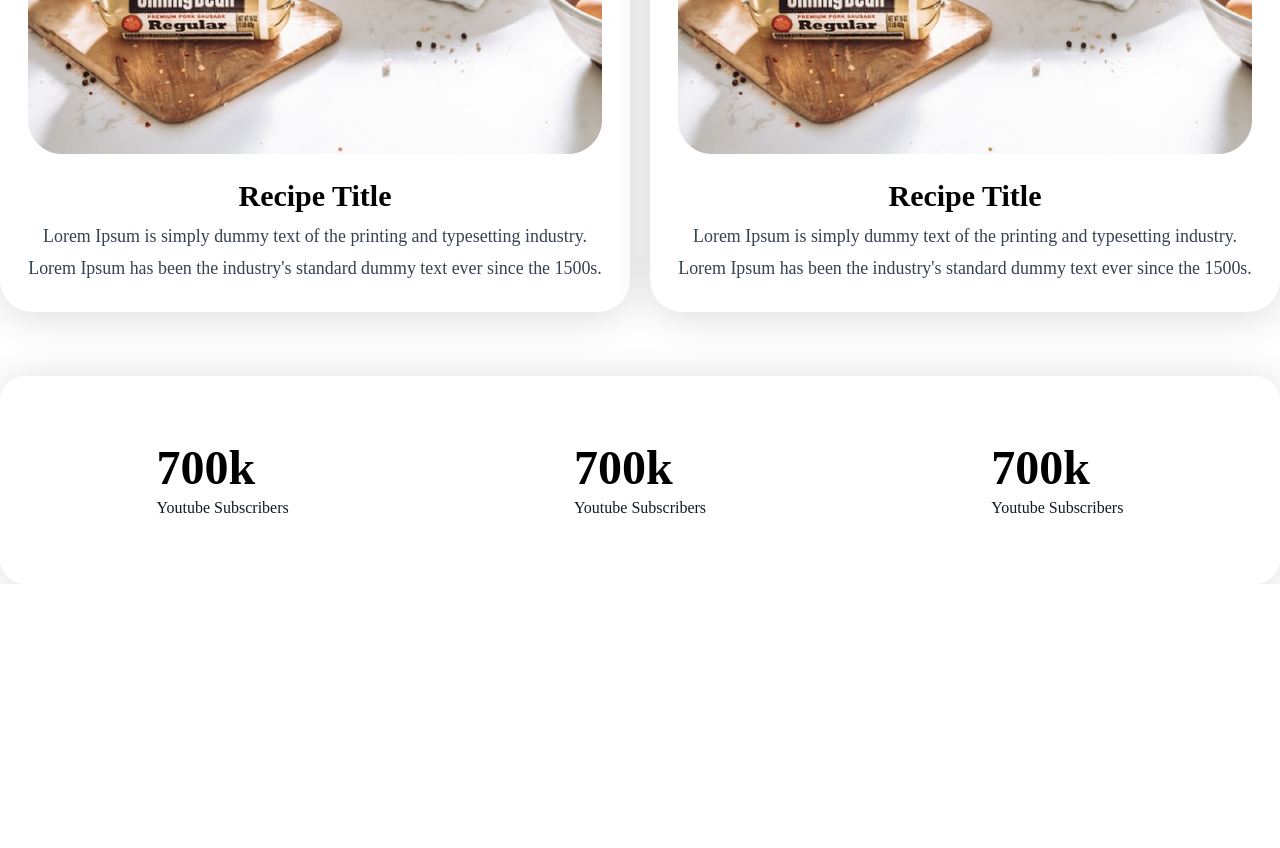
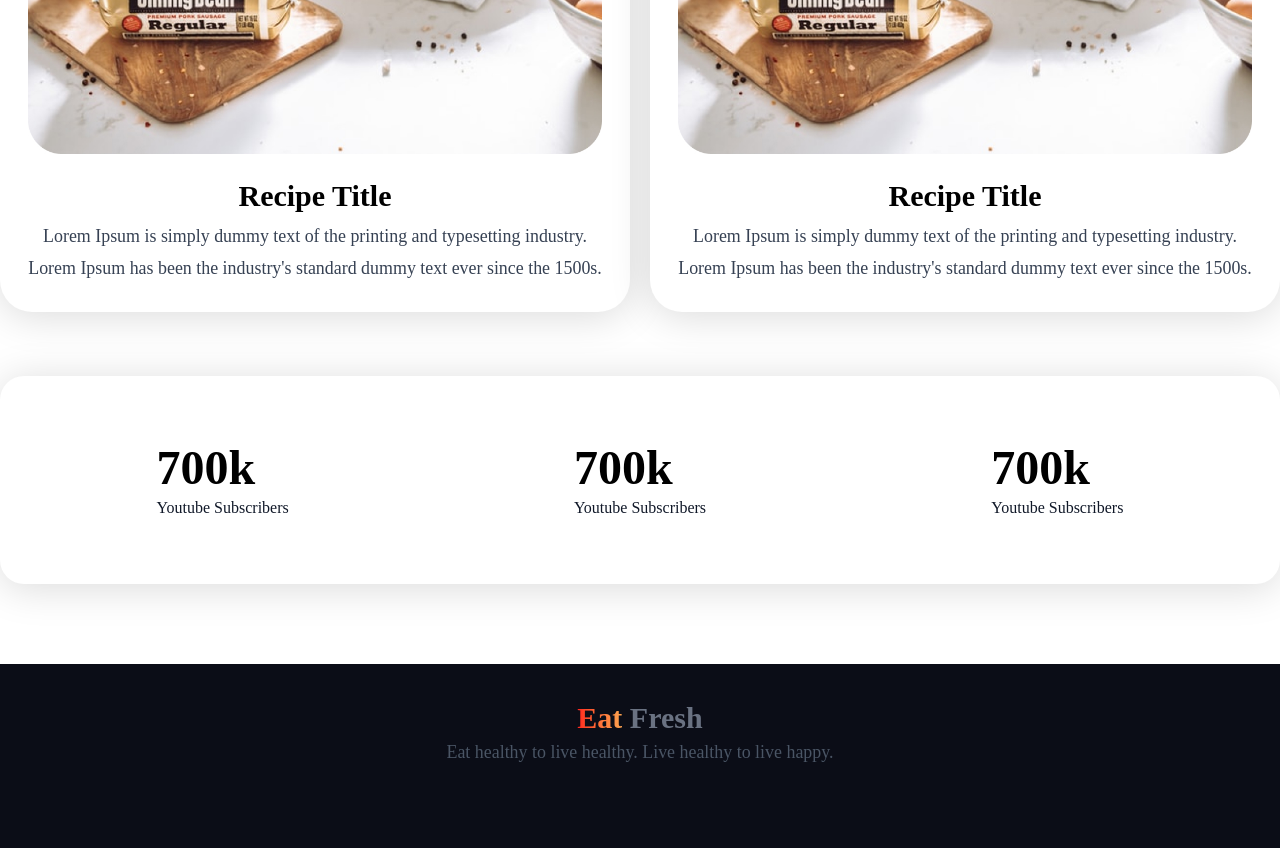
Before and after one commit to nasrullah-nobin/eat-fresh-website, a plain HTML site: page index.html in a window 1280 px wide. Shown: the part 2620-3468 px from the top of the page. Before the commit the page ends 3204 px from the top, so only its background shows below. Drawn offline with nearby package versions, Linux system fonts and the light colour scheme.

Commit message:
added footer section and make it responsive

```diff
--- a/index.html
+++ b/index.html
@@ -64,7 +64,7 @@
               suscipit non. Non commodo volutpat, pharetra, vel.
             </p>
             <button
-              class="text-white text-[18px] bg-linear-to-l from-[#FBA24F] to-[#FF1E1E] py-5 px-10 rounded-[100px] drop-shadow-[0 2px 30px 0 rgba(252, 143, 73, 0.5)]"
+              class="text-white text-[18px] bg-linear-to-l from-[#FBA24F] to-[#FF1E1E] py-5 px-10 rounded-[100px] drop-shadow-[0 2px 30px 0 rgba(252, 143, 73, 0.5)] mb-3.5 md:mb-0"
             >
               Contact me
             </button>
@@ -143,5 +143,9 @@
         </div>
        </section>
     </main>
+    <footer class="text-center bg-[#0B0D17] pt-9 pb-20 mt-20">
+        <h2 class="text-3xl font-extrabold text-gray-500"><span class="bg-linear-to-l from-[#FBA24F] to-[#FF1E1E] text-transparent bg-clip-text">Eat</span>  Fresh</h2>
+        <p class="text-[1.12rem] leading-8 text-gray-600">Eat healthy to live healthy. Live healthy to live happy.</p>
+    </footer>
   </body>
 </html>
```
